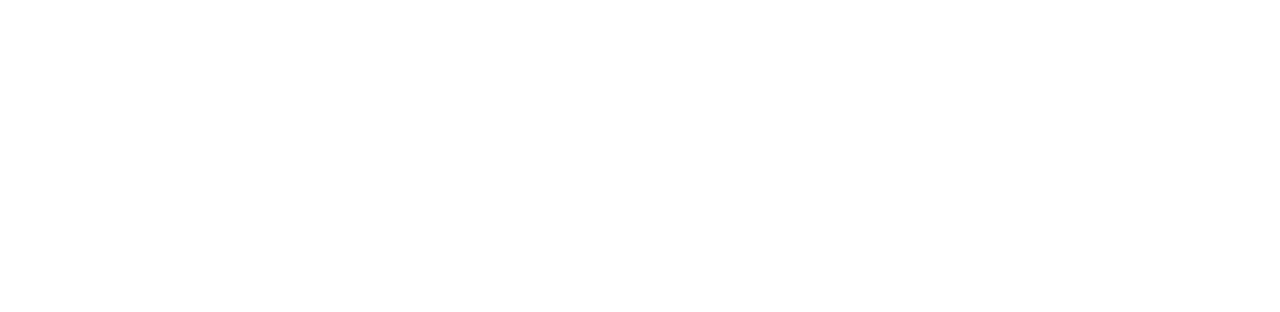
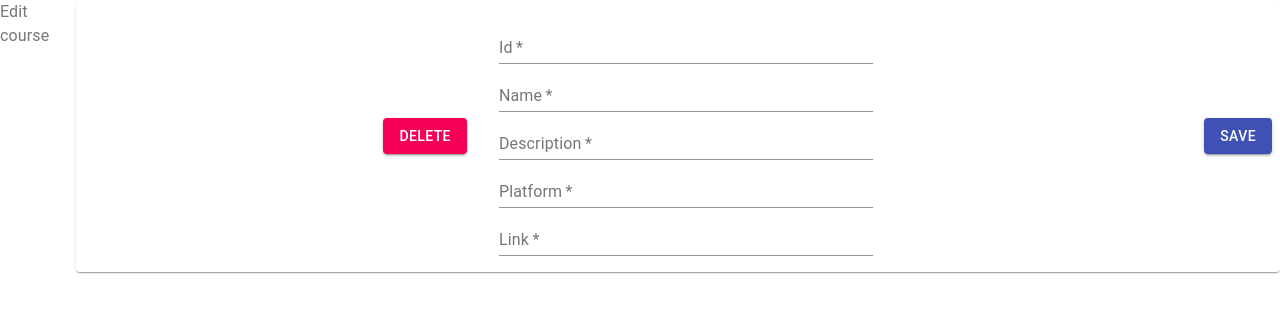
Before and after one commit to AgustinBettati/acs-tdd, a React (Create React App) app in the folder frontend/: page /update in a window 1280 px wide. Shown: the top 312 px of the page. Built offline with nearby package versions, Linux system fonts and the light colour scheme.

Commit message:
update test

```diff
--- /dev/null
+++ b/frontend/src/components/UpdateForm/types.ts
@@ -0,0 +1,30 @@
+import {match} from "react-router";
+
+export interface IProps {
+    match: match<any>;
+};
+
+/* Internal state. Usually left empty except for forms and other small exceptions */
+export interface IState {
+    fields: IFields;
+    errors: IErrors;
+    showPassword: boolean;
+    isNew: boolean;
+    isEditing: boolean;
+    isCreating: boolean;
+    course?: ICourse;
+    redirect?: string;
+    isDeleteModalOpen: boolean;
+}
+
+export interface IFields {
+    name: string;
+    description: string;
+    platform: string;
+    link: string;
+    id: string;
+}
+
+export type IErrors = {
+    [p in keyof IFields]?: boolean
+};
--- /dev/null
+++ b/frontend/src/components/UpdateForm/updateForm.css
@@ -0,0 +1,67 @@
+
+.NewCourse {
+    text-align: center;
+}
+
+.New-course-title {
+    text-align: center;
+    font-size: 20px !important;
+}
+
+.New-course-form {
+    display: grid;
+}
+
+.course-form-control {
+    width: 50%;
+    margin: 0 auto !important;
+}
+
+.create-course-button {
+    margin: 10px 5px 5px !important;
+}
+
+.MuiCardActions-root-85 {
+    display: inline-flex !important;
+}
+
+.New-course-box {
+    width: 50%;
+    margin: 0 auto;
+}
+
+.password-helper-text {
+    font-size: 9px !important;
+}
+
+.displayName {
+    min-height: 64px !important;
+}
+
+.displayNameDiv {
+    width: 100%;
+    display: flex;
+    justify-content: center;
+}
+
+.deleteButtonDiv {
+    width: 100%;
+    display: flex;
+    justify-content: flex-end;
+}
+
+.buttonContainer {
+    width: 100%;
+    display: flex;
+    justify-content: flex-end;
+}
+
+div {
+    width: 100%;
+    display: flex;
+    justify-content: flex-end;
+}
+
+.loading {
+    size: 10px;
+}
--- /dev/null
+++ b/frontend/src/components/UpdateForm/updateForm.tsx
@@ -0,0 +1,233 @@
+import * as React from 'react';
+import {Redirect, withRouter} from "react-router";
+import {IProps, IState} from "./types";
+import {createCourse, updateCourse} from "../../api";
+import {
+    Button,
+    CircularProgress,
+    Typography,
+    Card,
+    CardHeader,
+    CardContent,
+    FormControl,
+    Input,
+    InputLabel,
+    CardActions,
+} from '@material-ui/core';
+
+const styles = require('./updateForm.css');
+
+
+class updateForm extends React.Component<IProps, IState> {
+
+    state: IState = {
+        fields: {
+            name: '',
+            description: '',
+            platform: '',
+            link: '',
+            id: '',
+        },
+        showPassword: false,
+        errors: {
+            name: false,
+            description: false,
+            platform: false,
+            link: false,
+        },
+        isNew: false,
+        isEditing: true,
+        isCreating: false,
+        isDeleteModalOpen: false,
+    };
+
+    componentDidMount() {
+        this.setState({isNew: false});
+    }
+
+    redirect = () => {
+        this.setState({redirect: '/'});
+    };
+
+    handleResponse = (response: Response): Promise<ICourse> => {
+        if (response.status === 404) {
+            throw Error('Course not created');
+        }
+
+        return response.json();
+    };
+
+    setCourse = (course: ICourse) => {
+        this.setState({
+            fields: course,
+            isNew: false,
+            isEditing: false
+        });
+        this.mapCourse();
+    };
+
+    mapCourse = () => {
+        const {course} = this.state;
+
+        if (!course) {
+            return;
+        }
+
+        const {name, description, id, platform, link} = course;
+        this.setState({
+            ...this.state,
+            fields: {
+                ...this.state.fields,
+                name,
+                description,
+                platform,
+                link,
+                id,
+            },
+        });
+    };
+
+    handleChange = (prop: string) => (event: any) => {
+
+        if (prop === 'id') {
+            this.setState({
+                ...this.state,
+                fields: {
+                    ...this.state.fields,
+                    name: 'aName',
+                    description: 'aDescription',
+                    platform: 'aPlatform',
+                    link: 'aLink'
+                }
+            })
+        }
+        else {
+            this.setState({
+                ...this.state,
+                fields: {
+                    ...this.state.fields,
+                    [prop]: event.target.value,
+                },
+            });
+        }
+
+    };
+
+    handleSubmit = () => {
+        if (!this.state.isNew) {
+            updateCourse(this.state.fields).then(() => this.setState({redirect: '/'}));
+        } else {
+            createCourse(this.state.fields).then(() => this.setState({redirect: '/home'}));
+        }
+    };
+
+    getHeader = () => {
+        if (this.state.isNew) {
+            return 'Create course';
+        } else {
+            return 'Edit course';
+        }
+    };
+
+    renderTitle = () => {
+        const {isNew} = this.state;
+        return <div>
+            {
+                !isNew &&
+                <div className={styles.deleteButtonDiv}>
+                    <Button
+                        variant='contained'
+                        color='secondary'
+                    >
+                        DELETE
+                    </Button>
+                </div>
+            }
+        </div>
+    };
+
+    render() {
+        const {fields, errors, isCreating, redirect} = this.state;
+
+        if (redirect) {
+            return <Redirect to={redirect}/>;
+        }
+
+        if (isCreating) {
+            return <div><CircularProgress/></div>
+        }
+
+        return (
+            <div className={styles.NewCourse}>
+                <Typography className={styles['New-course-title']} color='textSecondary'>
+                    {
+                        this.getHeader()
+                    }
+                </Typography>
+                <Card className={styles['New-course-box']}>
+                    <CardHeader title={this.renderTitle()} className={styles.displayName}/>
+                    <CardContent>
+                        <form className={styles['New-course-form']}>
+
+                            <FormControl className={styles['course-form-control']} error={errors.name}>
+                                <InputLabel required htmlFor='admin-name'>Id</InputLabel>
+                                <Input id='course-id'
+                                       onChange={this.handleChange('id')}
+                                       placeholder={'Enter the id of the course to update'}
+                                />
+                            </FormControl>
+                            <FormControl className={styles['course-form-control']} error={errors.name}>
+                                <InputLabel required htmlFor='admin-name'>Name</InputLabel>
+                                <Input id='course-name'
+                                       value={fields.name}
+                                       onChange={this.handleChange('name')}
+                                       placeholder={'previousName'}
+                                />
+                            </FormControl>
+                            <FormControl className={styles['course-form-control']} error={errors.description}>
+                                <InputLabel required htmlFor='course-description'>Description</InputLabel>
+                                <Input id='course-description'
+                                       value={fields.description}
+                                       onChange={this.handleChange('description')}
+                                />
+                            </FormControl>
+                            <FormControl className={styles['course-form-control']} error={errors.platform}>
+                                <InputLabel required htmlFor='course-platform'>Platform</InputLabel>
+                                <Input id='course-platform'
+                                       value={fields.platform}
+                                       onChange={this.handleChange('platform')}
+                                />
+                            </FormControl>
+                            <FormControl className={styles['course-form-control']} error={errors.link}>
+                                <InputLabel required htmlFor='course-link'>Link</InputLabel>
+                                <Input id='course-link'
+                                       value={fields.link}
+                                       onChange={this.handleChange('link')}
+                                />
+                            </FormControl>
+                        </form>
+                    </CardContent>
+
+                    <CardActions>
+                        <div className={styles.buttonContainer}>
+                            {
+                                <Button
+                                    variant='contained'
+                                    color='primary'
+                                    className={styles['create-admin-button']}
+                                    onClick={this.handleSubmit}
+                                >
+                                    SAVE
+                                </Button>
+                            }
+                        </div>
+                    </CardActions>
+
+                </Card>
+            </div>
+
+        );
+    }
+}
+
+export default withRouter(updateForm);
--- a/frontend/src/index.js
+++ b/frontend/src/index.js
@@ -6,12 +6,15 @@
 import { BrowserRouter as Router } from 'react-router-dom';
 import Home from "./components/home/home";
 import {Route} from "react-router";
+import UpdateForm from "./components/UpdateForm/updateForm";
+
 
 const App = () => {
     return (
         <Router>
             <Route path="/course" component={CourseForm} />
             <Route path="/home" component={Home} />
+            <Route path="/update" component={UpdateForm} />
         </Router>)
 };
 ReactDOM.render(<App/>, document.getElementById('root'));
```
Also changed, not shown: 2 other files (tests, documents, lock files or other folders).
